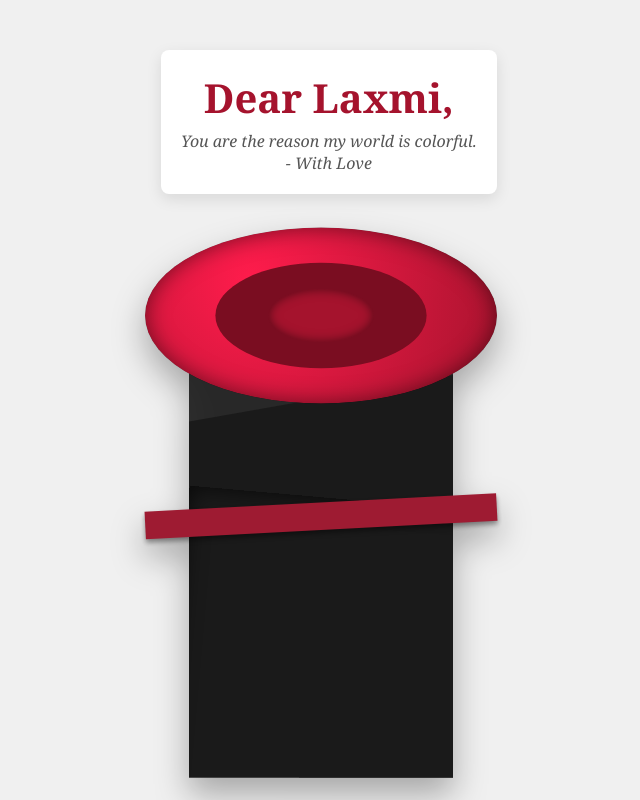
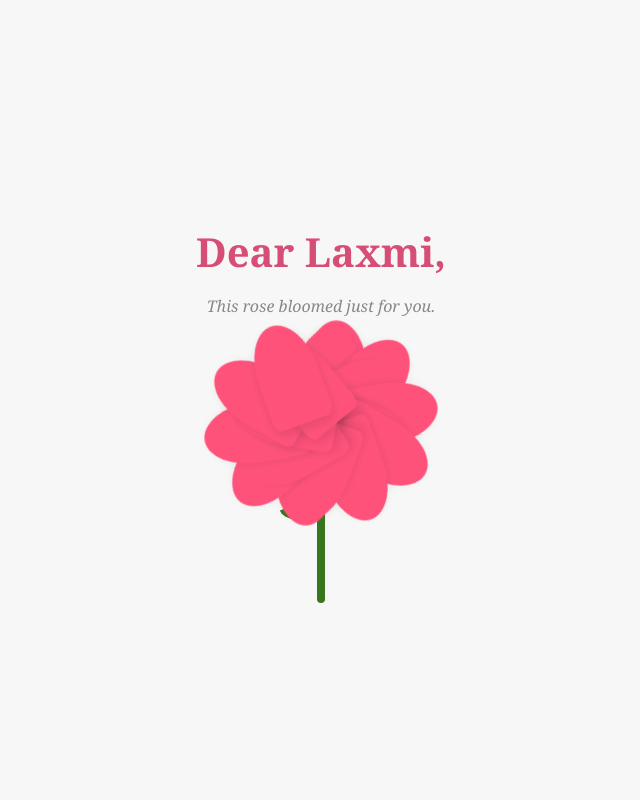
Before and after one commit to Roshan11220/Laxmi-Bouquet, a plain HTML site: page index.html in a window 1280 px wide. Shown: the whole page, without its empty margins (319-959 px from the left). Drawn offline with Linux system fonts and the light colour scheme.

Commit message:
Update index.html

```diff
--- a/index.html
+++ b/index.html
@@ -3,184 +3,61 @@
 <head>
     <meta charset="UTF-8">
     <meta name="viewport" content="width=device-width, initial-scale=1.0">
-    <title>A Special Bouquet for Laxmi</title>
+    <title>A Rose Just For Laxmi</title>
+    <link rel="stylesheet" href="style.css">
+</head>
+<body>
+    <div class="main-container">
+        <div class="message-box">
+            <h1>Dear Laxmi,</h1>
+            <p>This rose bloomed just for you.</p>
 
-    <style>
-        :root {
-            --rose-red: #a5132d; /* နက်ရှိုင်းသော အနီရောင် */
-            --rose-shadow: #7a0d21;
-            --wrapper-dark: #1a1a1a;
-            --ribbon-color: #9e1b32;
+        </div>
+
+        <div class="rose-container">
+            <div class="rose"></div>
+
+            <div class="stem">
+                <div class="leaf"></div>
+            </div>
+        </div>
+    </div>
+
+    <script>
+
+    document.addEventListener('DOMContentLoaded', () => {
+    const roseElement = document.querySelector('.rose');
+    const numPetals = 18;
+    const angleIncrement = 360 / numPetals;
+
+    // Petals များကို ဖန်တီးခြင်း
+    for (let i = 0; i < numPetals; i++) {
+        const petal = document.createElement('div');
+        petal.classList.add('petal');
+
+        // Rotation angle တွက်ချက်ခြင်း
+        const rotation = i * angleIncrement;
+
+        // CSS Variable ကို တန်ဖိုးပေးခြင်း
+        petal.style.setProperty('--rotation', `${rotation}deg`);
+
+        // Animation delay တွက်ချက်ခြင်း (တဖြည်းဖြည်း ပွင့်လာစေရန်)
+        const delay = i * 0.1;
+
+        // Animation ကို စတင်ခြင်း
+        petal.style.animation = `bloom 1.5s ease-out ${delay}s forwards`;
+
+        // ပန်းပွင့်ဖတ်တွေကို နေရာချခြင်း
+        if (i % 2 === 0) {
+            petal.style.left = '35px';
+        } else {
+            petal.style.left = '5px';
         }
 
-        body {
-            display: flex;
-            flex-direction: column;
-            justify-content: center;
-            align-items: center;
-            min-height: 100vh;
-            background-color: #f0f0f0;
-            margin: 0;
-            font-family: 'Georgia', serif;
-        }
-
-        /* --- Message Card Style --- */
-        .message-card {
-            position: absolute;
-            top: 50px;
-            padding: 20px;
-            background: white;
-            border-radius: 8px;
-            box-shadow: 0 5px 15px rgba(0, 0, 0, 0.1);
-            text-align: center;
-            z-index: 30;
-        }
-        .message-card h1 {
-            color: var(--rose-red);
-            font-size: 2.5em;
-            margin: 0 0 5px 0;
-        }
-        .message-card p {
-            color: #555;
-            font-style: italic;
-            margin: 0;
-        }
-
-        /* --- Main Container & Bouquet Base --- */
-        .bouquet-container {
-            position: relative;
-            width: 320px;
-            height: 550px;
-            transform: scale(1.1);
-            margin-top: 150px; /* Message Card နေရာပေးရန် */
-            filter: drop-shadow(0 15px 15px rgba(0, 0, 0, 0.3));
-        }
-
-        /* ======================================= */
-        /* --- 1. Roses Cluster (နှင်းဆီအစုအဝေး - Static) --- */
-        /* ပန်းပွင့်ဖတ်အစုံလိုက်ကို CSS သီးသန့်ဖြင့် ပုံဖော်သည် */
-        /* ======================================= */
-        .roses-cluster {
-            position: absolute;
-            width: 320px;
-            height: 160px;
-            top: 50px;
-            left: 0;
-            z-index: 20;
-            border-radius: 50%;
-            overflow: hidden;
-            box-shadow: 0 0 50px rgba(0, 0, 0, 0.7) inset;
-        }
-
-        /* ပန်းပွင့်ပုံစံ (Static Rose Shape) */
-        .rose-shape {
-            position: absolute;
-            width: 100%;
-            height: 100%;
-            border-radius: 50%;
-            background: radial-gradient(circle at 30% 30%, #ff1c4c, var(--rose-red));
-            box-shadow: 0 0 20px rgba(0, 0, 0, 0.5) inset;
-        }
-
-        /* Inner petals for depth */
-        .rose-shape::before, .rose-shape::after {
-            content: '';
-            position: absolute;
-            width: 60%;
-            height: 60%;
-            background: var(--rose-shadow);
-            border-radius: 50%;
-            top: 20%;
-            left: 20%;
-            z-index: 21;
-        }
-        .rose-shape::after {
-            width: 30%;
-            height: 30%;
-            top: 35%;
-            left: 35%;
-            background: var(--rose-red);
-            box-shadow: 0 0 10px rgba(0, 0, 0, 0.5) inset;
-            z-index: 22;
-        }
-
-        /* ======================================= */
-        /* --- 2. Conical Wrapper (ကတော့ပုံစက္ကူ) --- */
-        /* ======================================= */
-        .wrapper-cone {
-            position: absolute;
-            top: 150px;
-            left: 40px;
-            width: 240px;
-            height: 400px;
-            z-index: 10;
-            overflow: hidden;
-        }
-
-        .wrap-layer {
-            position: absolute;
-            width: 400px;
-            height: 400px;
-            background: var(--wrapper-dark);
-            transform-origin: 50% 0%;
-            z-index: 10;
-        }
-
-        .layer-1 {
-            width: 450px; height: 450px; top: -50px; left: -100px;
-            transform: rotate(35deg) skewX(25deg);
-            opacity: 0.9;
-        }
-        .layer-2 {
-            width: 400px; height: 400px; top: 50px; left: -50px;
-            transform: rotate(-10deg) skewX(15deg);
-            opacity: 0.95; z-index: 11;
-        }
-        .layer-3 {
-            width: 350px; height: 350px; top: 150px; left: 0;
-            transform: rotate(5deg);
-            z-index: 12;
-            box-shadow: 0 0 20px rgba(0, 0, 0, 0.7) inset;
-        }
-
-        /* ======================================= */
-        /* --- 3. Ribbon Tie (ဖဲကြိုး) --- */
-        /* ======================================= */
-        .ribbon-tie {
-            position: absolute;
-            width: 320px;
-            height: 25px;
-            background: var(--ribbon-color);
-            top: 300px;
-            left: 0;
-            z-index: 25;
-            transform: rotate(-3deg);
-            box-shadow: 0 3px 5px rgba(0, 0, 0, 0.4);
-        }
-    </style>
-</head>
-<body>
-    <div class="main-content">
-        <div class="message-card">
-            <h1>Dear Laxmi,</h1>
-            <p>You are the reason my world is colorful.</p>
-            <p>- With Love</p>
-        </div>
-
-        <div class="bouquet-container">
-
-            <div class="roses-cluster">
-                <div class="rose-shape"></div>
-            </div>
-
-            <div class="wrapper-cone">
-                <div class="wrap-layer layer-1"></div>
-                <div class="wrap-layer layer-2"></div>
-                <div class="wrap-layer layer-3"></div>
-            </div>
-
-            <div class="ribbon-tie"></div>
-        </div>
-    </div>
+        // Petal ကို rose container ထဲ ထည့်သွင်းခြင်း
+        roseElement.appendChild(petal);
+    }
+});
+</script>
 </body>
 </html>
```
